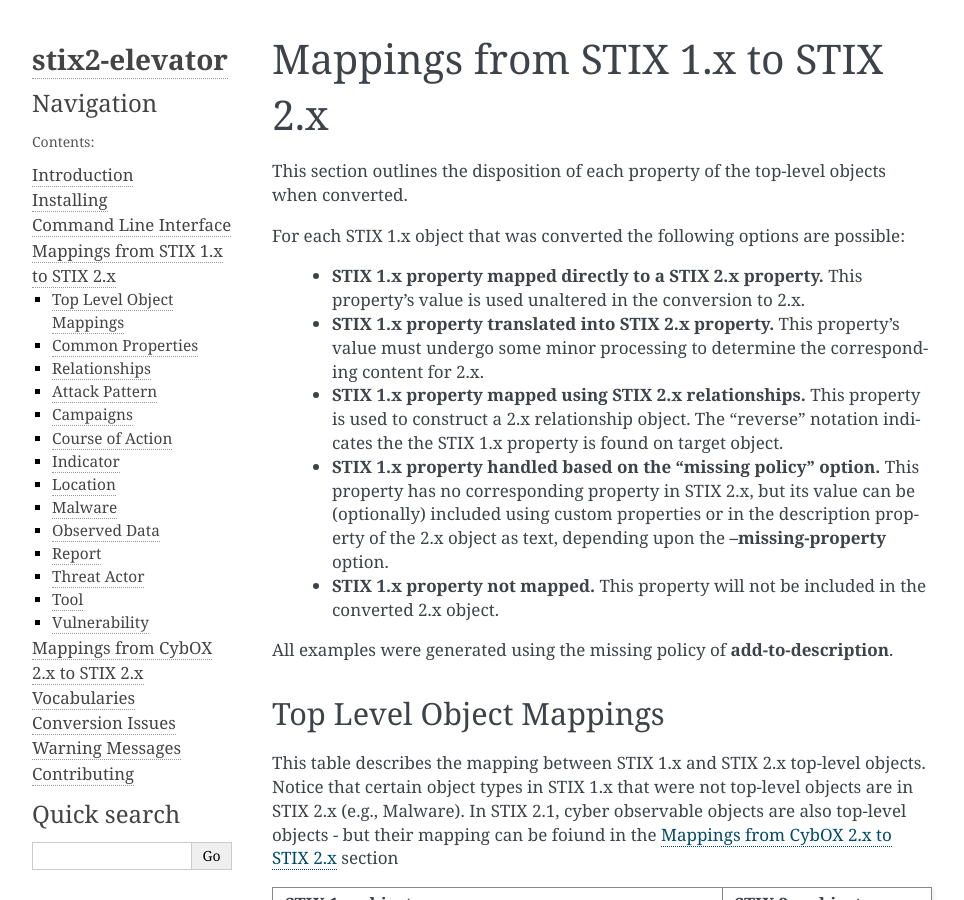
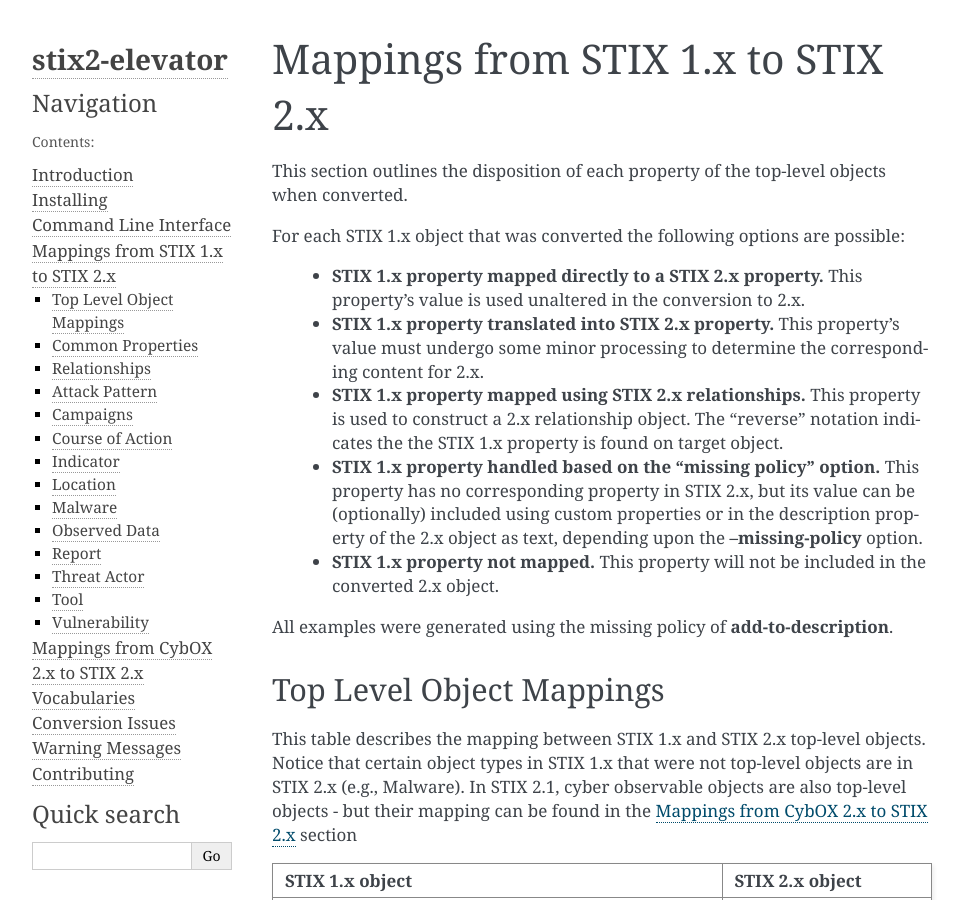
Before and after one commit to oasis-open/cti-stix-elevator, a Sphinx documentation site: the page built from docs/stix-mappings.rst, in a window 1280 px wide and 900 px high. Shown: the whole window, without its empty margins (148-1112 px from the left). Built offline with Sphinx 7.4.7, drawn with Linux system fonts in a browser that asks for light colours.

Commit message:
Fix stepper to run at CLI. Docs typo fixes.

```diff
--- a/docs/stix-mappings.rst
+++ b/docs/stix-mappings.rst
@@ -12,7 +12,7 @@
    notation indicates the the STIX 1.x property is found on target object.
  - **STIX 1.x property handled based on the "missing policy" option.**  This property has no corresponding property in STIX 2.x, but its value
    can be (optionally) included using custom properties or in the description property of the 2.x object as text,
-   depending upon the **--missing-property** option.
+   depending upon the **--missing-policy** option.
  - **STIX 1.x property not mapped.**  This property will not be included in the converted 2.x object.
 
 All examples were generated using the missing policy of **add-to-description**.
@@ -22,7 +22,7 @@
 
 This table describes the mapping between STIX 1.x and STIX 2.x top-level objects.  Notice that certain object types in STIX 1.x
 that were not top-level objects are in STIX 2.x (e.g., Malware).  In STIX 2.1, cyber observable objects are also top-level
-objects - but their mapping can be foiund in the :ref:`cyber_observables` section
+objects - but their mapping can be found in the :ref:`cyber_observables` section
 
 +-----------------------------+----------------------------+
 | **STIX 1.x object**         | **STIX 2.x object**        |
```
Also changed, not shown: 1 other file.
